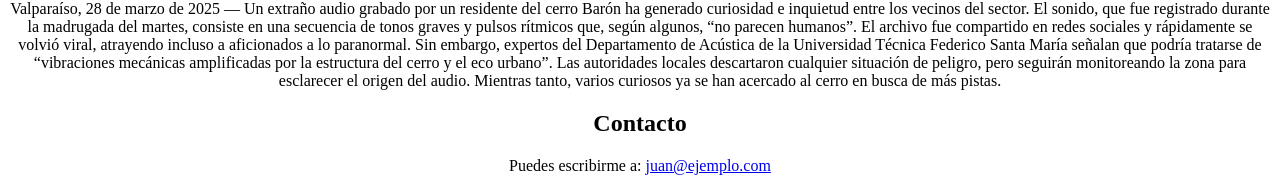
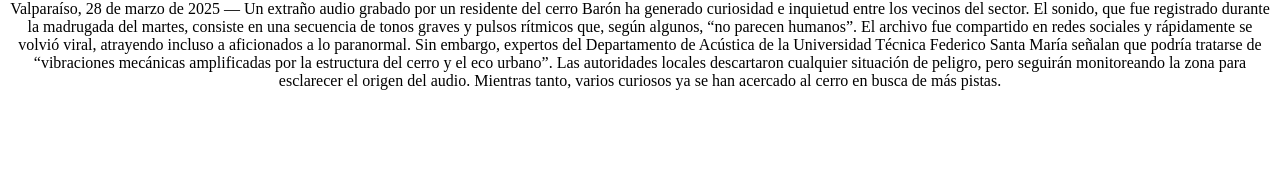
Before and after one commit to Pacavieress/web, a plain HTML site: page noticias.html in a window 1280 px wide. Shown: the part 1725-1916 px from the top of the page. After the commit the page ends 1831 px from the top, so only its background shows below. Drawn offline with Linux system fonts and the light colour scheme.

Commit message:
Update noticias.html

```diff
--- a/noticias.html
+++ b/noticias.html
@@ -54,8 +54,7 @@
             El archivo fue compartido en redes sociales y rápidamente se volvió viral, atrayendo incluso a aficionados a lo paranormal. Sin embargo, expertos del Departamento de Acústica de la Universidad Técnica Federico Santa María señalan que podría tratarse de “vibraciones mecánicas amplificadas por la estructura del cerro y el eco urbano”.
 
             Las autoridades locales descartaron cualquier situación de peligro, pero seguirán monitoreando la zona para esclarecer el origen del audio. Mientras tanto, varios curiosos ya se han acercado al cerro en busca de más pistas.</p>
-    <h2>Contacto</h2>
-    <p>Puedes escribirme a: <a href="mailto:juan@ejemplo.com">juan@ejemplo.com</a></p>
+
 </body>
 </body>
 </center>
```
